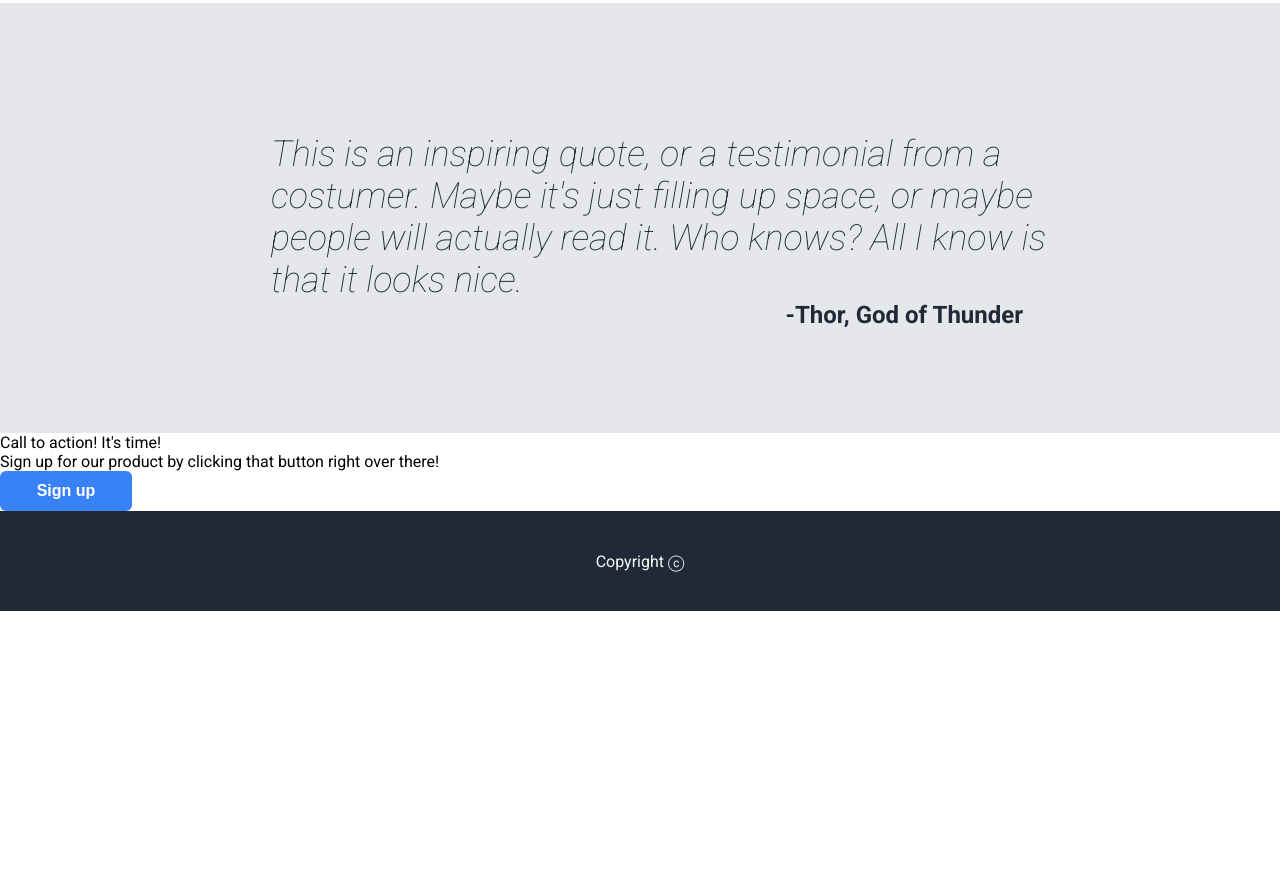
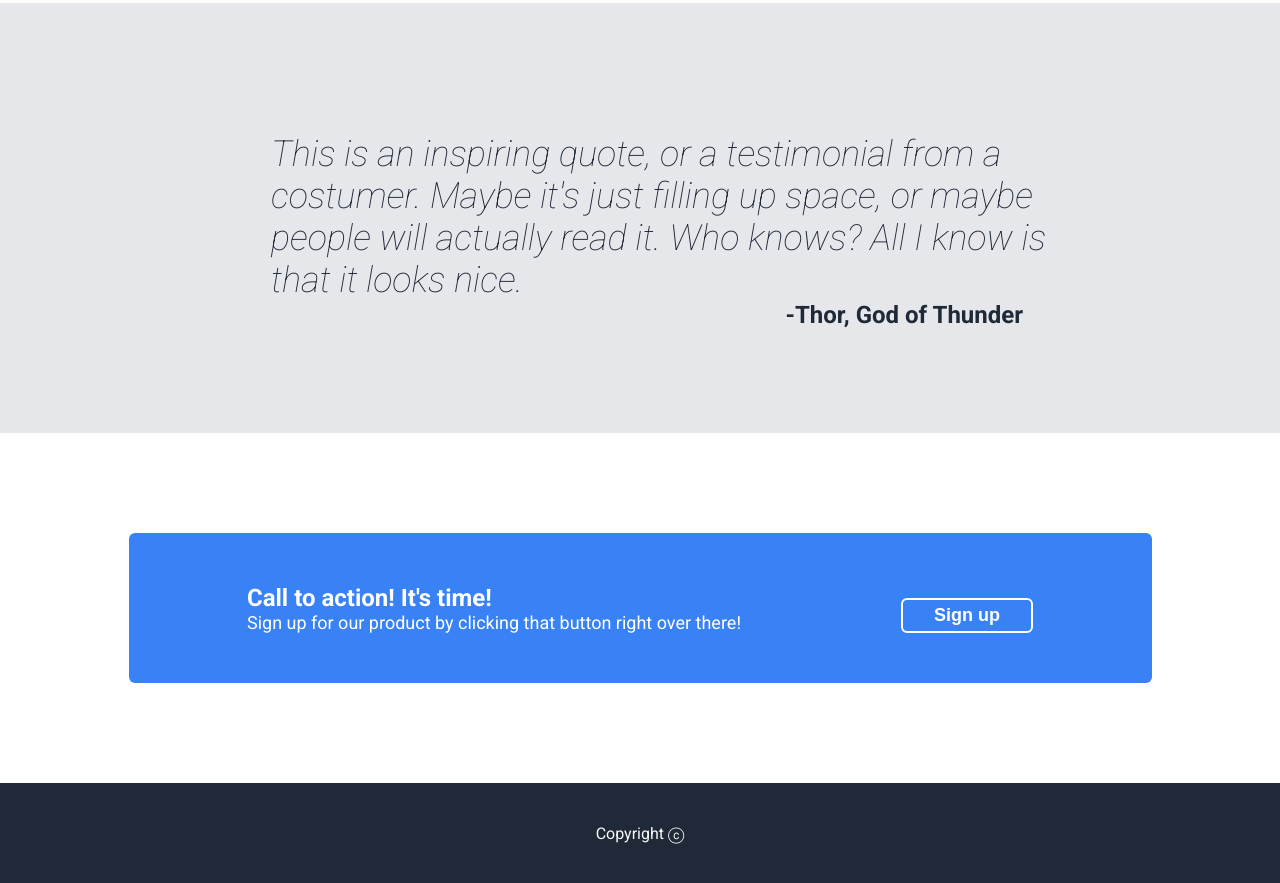
Before and after one commit to ihccenen/landing-page, a plain HTML site: page index.html in a window 1280 px wide. Shown: the part 1028-1911 px from the top of the page. Before the commit the page ends 1639 px from the top, so only its background shows below. Drawn offline with Linux system fonts and the light colour scheme.

Commit message:
Finished the CSS and changed the README.

```diff
--- a/index.html
+++ b/index.html
@@ -27,7 +27,7 @@
                         This website has some subtext that goes here under the main title. It's a smaller font and the color is lower contrast
                     </div>
                     <div>
-                        <button class="sign-up">Sign up</button>
+                        <button class="sign-up bright-blue">Sign up</button>
                     </div>
                 </div>
                 <div class="img">image placeholder</div>
@@ -66,10 +66,16 @@
         </div>
     </div>
 
-    <div class="body">
-        <div>Call to action! It's time!</div>
-        <div>Sign up for our product by clicking that button right over there!</div>
-        <button class="sign-up">Sign up</button>
+    <div class="container">
+        <div class="body bright-blue call-to-action">
+            <div class="call-to-action-sign-up">
+                <div>
+                    <div class="one">Call to action! It's time!</div>
+                    <div class="bright-blue lower-contrast">Sign up for our product by clicking that button right over there!</div>
+                </div>
+                <button class="sign-up bright-blue border-white">Sign up</button>
+            </div>
+        </div>
     </div>
 
     <footer class="dark-blue">Copyright ⓒ</footer>
--- a/style/style.css
+++ b/style/style.css
@@ -7,7 +7,8 @@ body {
 }
 
 .body {
-    width: 1025px;
+    width: 1023px;
+    flex-shrink: 0;
 }
 
 .dark-blue {
@@ -15,6 +16,21 @@ body {
     justify-content: center;
     background-color: #1f2937;
     color: #f9faf8;
+}
+
+.bright-blue {
+    background-color: #3882f6;
+    color: white;
+    font-size: 18px;
+    font-weight: bold;
+    border-radius: 6px;
+}
+
+.light-grayish-blue {
+    background: #e5e7eb;
+    color: #1f2937;
+    display: flex;
+    justify-content: center;
 }
 
 .logo {
@@ -54,17 +70,6 @@ body {
     height: 240px;
 }
 
-.sign-up {
-    font-size: 16px;
-    font-weight: bold;
-    width: 132px;
-    height: 40px;
-    border-radius: 6px;
-    border: none;
-    background-color: #3882f6;
-    color: white;
-}
-
 .sub, a {
     font-size: 18px;
     color: #e5e7eb;
@@ -73,6 +78,12 @@ body {
 .sub.lower-contrast {
     padding-bottom: 10px;
     filter: contrast(80%);
+}
+
+.sign-up {
+    width: 132px;
+    height: 35px;
+    border: none;
 }
 
 .body-information {
@@ -113,13 +124,6 @@ body {
     filter: contrast(80%);
 }
 
-.light-grayish-blue {
-    background: #e5e7eb;
-    color: #1f2937;
-    display: flex;
-    justify-content: center;
-}
-
 .quote-body {
     width: 782px;
     height: 430px;
@@ -142,6 +146,42 @@ body {
     text-align: end;
 }
 
+.container {
+    height: 350px;
+    display: flex;
+    justify-content: center;
+    align-items: center;
+}
+
+.bright-blue.lower-contrast {
+    font-weight: normal;
+}
+
+.call-to-action {
+    height: 150px;
+    display: flex;
+    justify-content: center;
+    align-items: center;
+    font-weight: bold;
+    flex-shrink: 0;
+}
+
+.call-to-action-sign-up {
+    display: flex;
+    align-items: flex-end;
+    justify-content: center;
+    gap: 160px;
+}
+
+.one {
+    font-size: 24px;
+}
+
+.sign-up.border-white {
+    border: 2px solid white;
+
+}
+
 .links {
     display: flex;
     gap: 24px;
```
Also changed, not shown: 1 other file.
